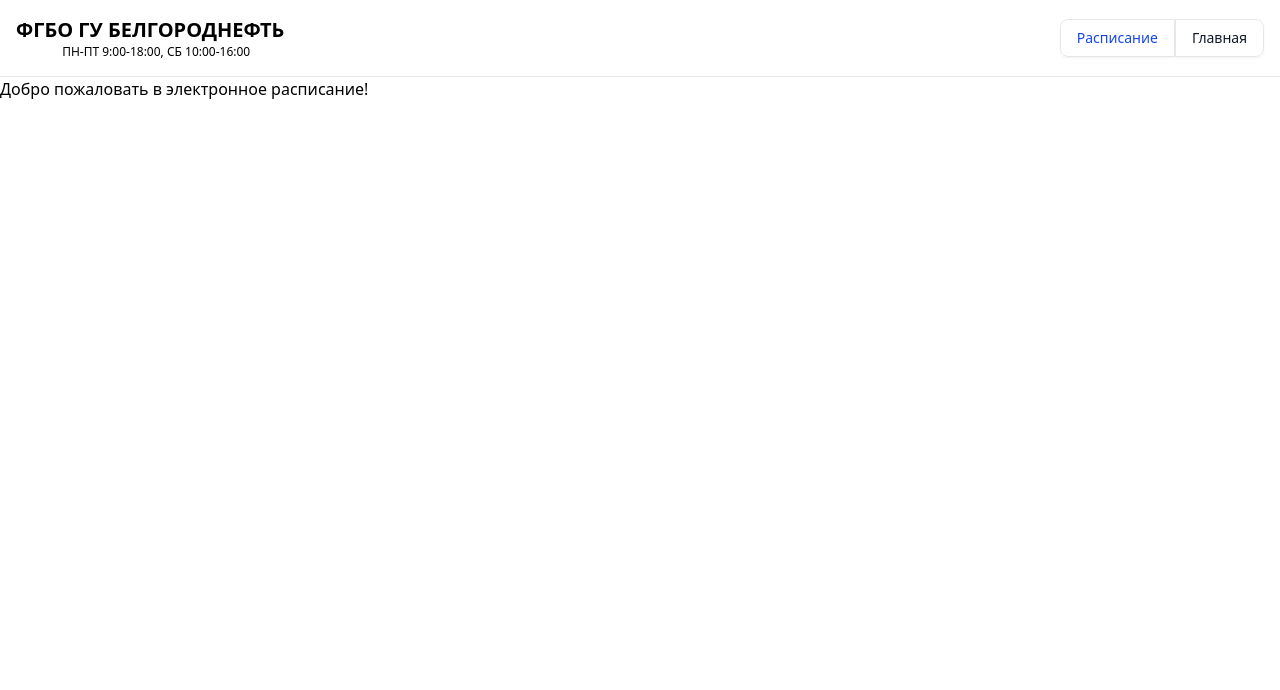
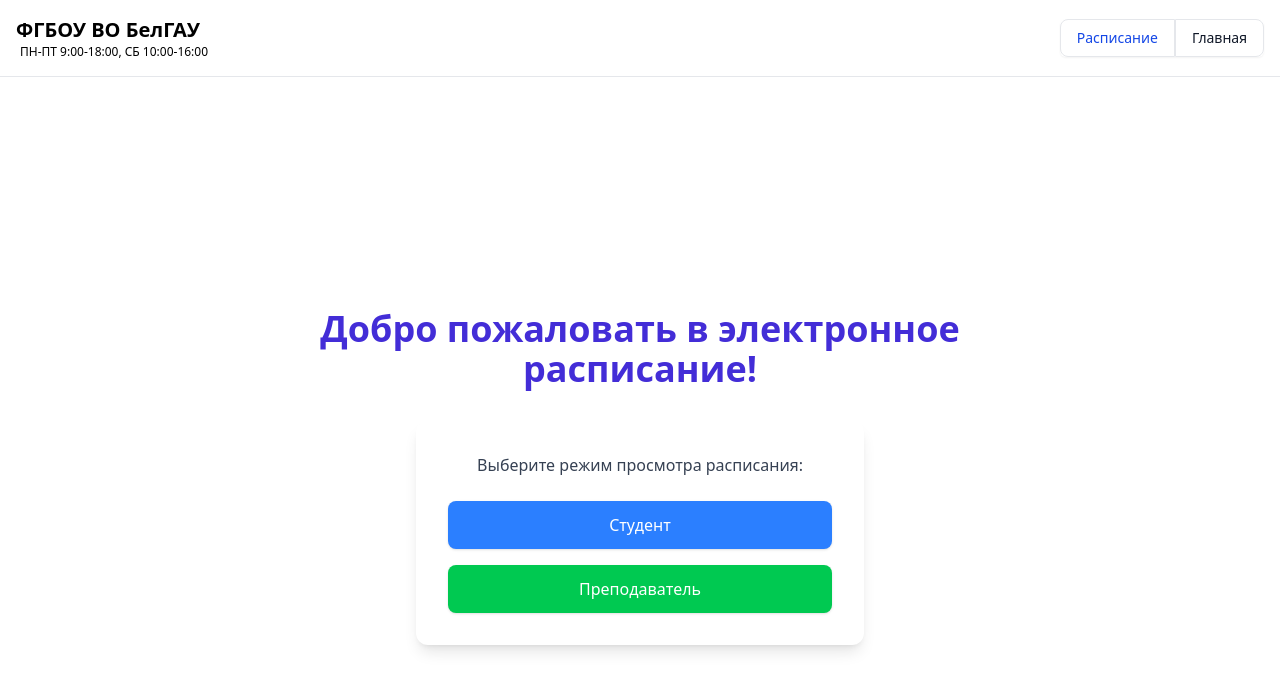
Before and after one commit to nazvl/schedule, a Vue app: page / in a window 1280 px wide. Shown: the top 690 px of the page. Built offline with nearby package versions, Linux system fonts and the light colour scheme.

Commit message:
HomeView

```diff
--- a/index.html
+++ b/index.html
@@ -8,7 +8,7 @@
       <link href="/src/style.css" rel="stylesheet">
     <title>sched</title>
   </head>
-  <body>
+  <body class="bg-white dark:bg-gray-600">
     <div id="app"></div>
     <script type="module" src="/src/main.ts"></script>
   </body>
--- a/src/components/Views/HomeView.vue
+++ b/src/components/Views/HomeView.vue
@@ -1,9 +1,27 @@
 <script setup lang="ts">
+import {useScheduleStore} from "@/components/stores/scheduleStore.ts";
+
+const scheduleStore = useScheduleStore();
+
+
+function handleChooseMode(mode: string) {
+  scheduleStore.viewMode = mode;
+}
 </script>
 <template>
-  <h1>Добро пожаловать в электронное расписание!</h1>
+  <div class="min-h-screen flex flex-col items-center justify-center p-6">
+    <h1 class="text-center text-3xl md:text-4xl font-bold text-indigo-700 dark:text-blue-300 mb-8 max-w-2xl">Добро пожаловать в электронное расписание!</h1>
 
-
+    <div class="bg-white dark:bg-gray-800 shadow-lg rounded-xl p-8 max-w-md w-full text-center flex flex-col">
+      <p class="mb-6 text-gray-700 dark:text-gray-200">Выберите режим просмотра расписания:</p>
+      <button class="bg-blue-500 hover:bg-blue-600 text-white font-medium py-3 px-6 rounded-lg shadow transition duration-200 mb-4" @click="handleChooseMode('student')">
+        Студент
+      </button>
+      <button class="bg-green-500 hover:bg-green-600 text-white font-medium py-3 px-6 rounded-lg shadow transition duration-200">
+        Преподаватель
+      </button>
+    </div>
+  </div>
 </template>
 <style scoped>
 </style>
--- a/src/components/stores/scheduleStore.ts
+++ b/src/components/stores/scheduleStore.ts
@@ -3,7 +3,7 @@ import { ref } from "vue";
 
 
 export const useScheduleStore = defineStore('schedule', () => {
-
+    const viewMode = ref<string | null>('')
     // отпрвляю группу и даты, получаю расписание
     const schedule = ref<any>([
         {
@@ -107,5 +107,5 @@ export const useScheduleStore = defineStore('schedule', () => {
         }
     ]);
 
-    return { schedule }
+    return { schedule, viewMode }
 })
--- a/src/config/configuration.ts
+++ b/src/config/configuration.ts
@@ -1,5 +1,5 @@
 const config = {
-    name: "ФГБО ГУ БЕЛГОРОДНЕФТЬ",
+    name: "ФГБОУ ВО БелГАУ",
     worktime: "ПН-ПТ 9:00-18:00, СБ 10:00-16:00",
     website: "https://vk.com"
 }
```
